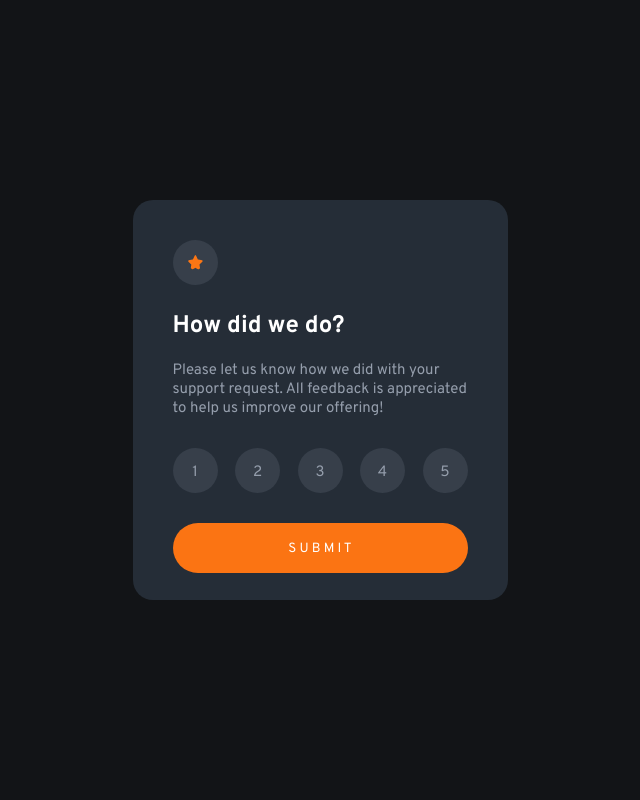
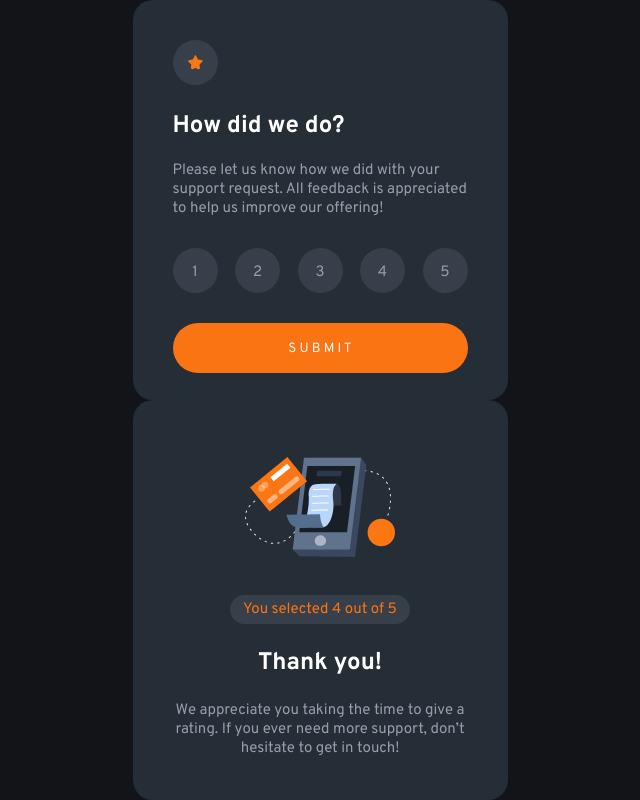
Before and after one commit to Aleqsa123/interactive-rating, a React (Create React App) app: page / in a window 1280 px wide. Shown: the whole page, without its empty margins (320-960 px from the left). Built offline with nearby package versions, Linux system fonts and the light colour scheme.

Commit message:
add Response component with finished UI, without functional

```diff
--- a/src/App.js
+++ b/src/App.js
@@ -1,9 +1,13 @@
 import './App.css';
 import RateApp from './RateApp';
+import Response from './Response';
 
 function App() {
   return (
-    <RateApp/>
+    <>
+      <RateApp/>
+      <Response/>
+    </>
 );
 }
 
--- a/src/RateApp.js
+++ b/src/RateApp.js
@@ -1,7 +1,7 @@
 import styles from './rate.module.css';
 import { useState } from 'react';
 
-const RateApp = () => {
+function RateApp() {
   const [liState, changeLiState] = useState({
     activeLi: null,
     lies: [{id: 1}, {id: 2}, {id: 3}, {id: 4}, {id: 5}]
--- a/src/Response.js
+++ b/src/Response.js
@@ -1,6 +1,6 @@
 import styles from "./response.module.css";
 
-const Response = () => {
+function Response(){
     return (
       <div className={styles.maindiv1}>
         <img className={styles.icon} src="./images/illustration-thank-you.svg" alt="checkout icon"/>
--- a/src/response.module.css
+++ b/src/response.module.css
@@ -8,6 +8,8 @@
     padding: 40px;
     background: hsl(213, 19%, 18%);
     margin: 0 auto;
+    display: grid;
+    align-items: center;
 }
 
 .responseh1 {
@@ -20,21 +22,24 @@
 }
 
 .icon {
-    width: 150px;
-    height: 150px;
+    width: 180px;
+    height: 130px;
     background: none;
     border-radius: 0px;
+    margin: 0 auto;
 }
 
 .selectp {
+    width: 180px;
     font-weight: 400;
     font-size: 15px;
     text-align: center;
     color: hsl(25, 97%, 53%);
-    margin-right: 0px;
+    margin: 0 auto;
     margin-top: 20px;
     background: hsla(216, 12%, 54%, 0.2);
     border-radius: 30px;
+    padding: 5px;
 }
 
 .responsep {
```
